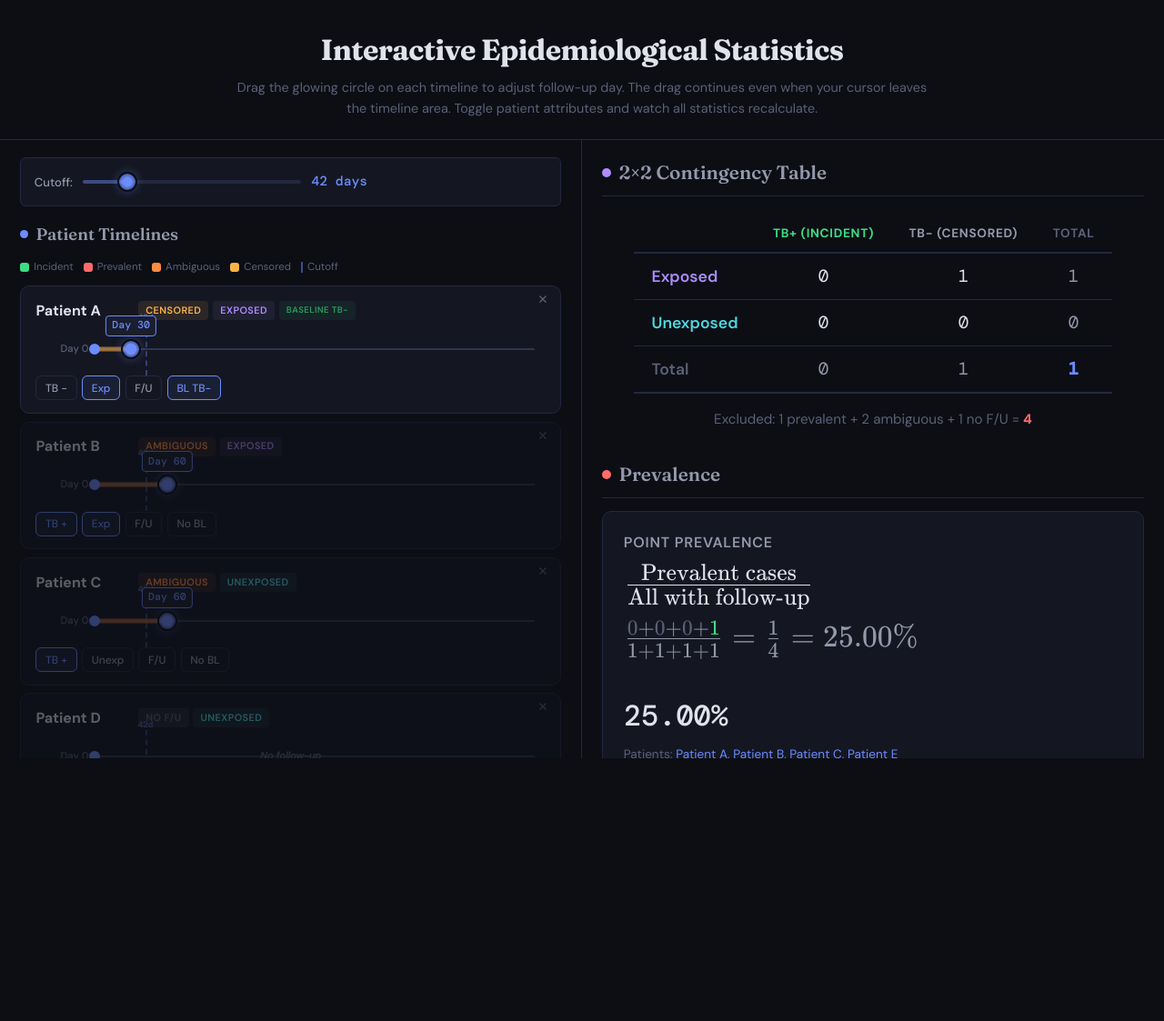
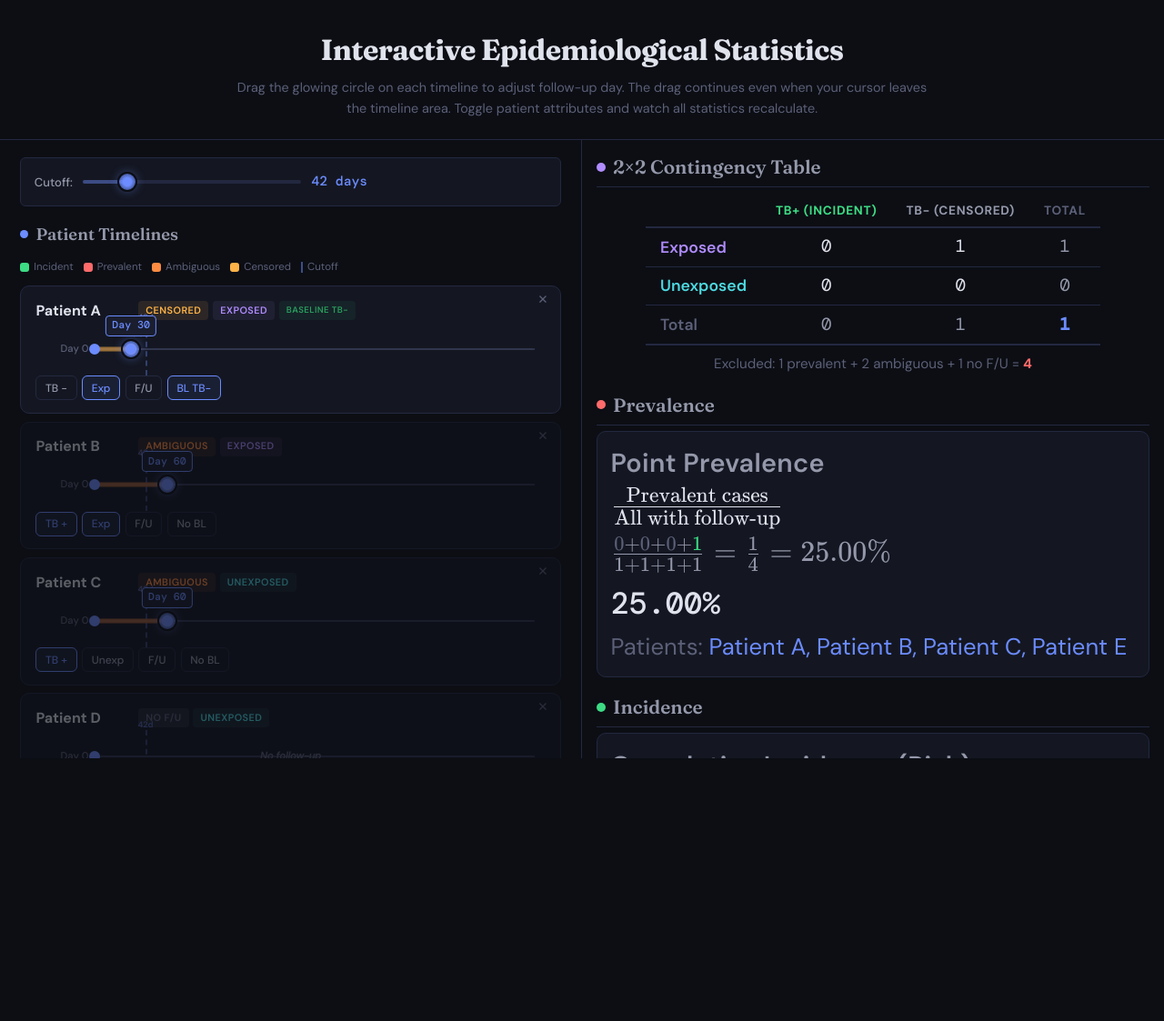
Before and after one commit to jun0404/epi-interactive-stats, a website: page public/index.html in a window 1280 px wide. Shown: the top 1123 px of the page at 91% size. Drawn offline with nearby package versions, Linux system fonts and the light colour scheme.

Commit message:
Unify font sizes across stat cards, compress all margins for compact view

```diff
--- a/public/index.html
+++ b/public/index.html
@@ -49,7 +49,7 @@ body.dragging-active *{cursor:grabbing!important}
 
 .panel-right{
   flex:1;min-width:0;
-  padding:1.2rem 1.4rem 3rem;
+  padding:0.8rem 1rem 2rem;
   overflow-y:auto;height:calc(100vh - 120px);
 }
 .panel-right::-webkit-scrollbar{width:5px}
@@ -133,32 +133,32 @@ body.dragging-active *{cursor:grabbing!important}
 .legend-item{display:flex;align-items:center;gap:0.3rem;font-size:0.72rem;color:var(--text3)}
 .legend-swatch{width:10px;height:10px;border-radius:3px;flex-shrink:0}
 
-.stats-grid{display:grid;grid-template-columns:repeat(auto-fill,minmax(420px,1fr));gap:0.9rem;margin-bottom:0.5rem}
-.stat-card{background:var(--surface);border:1px solid var(--border);border-radius:var(--radius);padding:1.3rem 1.4rem;transition:all 0.2s;display:flex;flex-direction:column;min-height:300px}
+.stats-grid{display:grid;grid-template-columns:repeat(auto-fill,minmax(420px,1fr));gap:0.5rem;margin-bottom:0.3rem}
+.stat-card{background:var(--surface);border:1px solid var(--border);border-radius:var(--radius);padding:0.7rem 0.9rem;transition:all 0.2s;display:flex;flex-direction:column}
 .stat-card:hover{border-color:var(--border2);background:var(--surface2)}
 .stat-card.active{border-color:var(--accent);background:var(--accent-bg)}
-.stat-label{font-size:1rem;font-weight:600;color:var(--text2);text-transform:uppercase;letter-spacing:0.05em;margin-bottom:0.6rem}
-.stat-formula{margin-bottom:0.7rem}
-.stat-calc{margin-bottom:0.6rem;flex:1;overflow-x:auto}
-.calc-line{color:var(--text2);font-size:1.1rem;margin-bottom:0.25rem}
-.stat-value{font-family:var(--mono);font-size:2rem;font-weight:500;color:var(--text);margin-top:auto;padding-top:0.4rem}
-.stat-patients{font-size:0.85rem;color:var(--text3);margin-top:0.35rem}
+.stat-label{font-size:1.8rem;font-weight:600;color:var(--text2);letter-spacing:0.01em;margin-bottom:0.2rem}
+.stat-formula{margin-bottom:0.15rem}
+.stat-calc{margin-bottom:0.15rem;flex:1;overflow-x:auto}
+.calc-line{color:var(--text2);font-size:1.8rem;margin-bottom:0.1rem}
+.stat-value{font-family:var(--mono);font-size:2.1rem;font-weight:500;color:var(--text);padding-top:0.15rem}
+.stat-patients{font-size:1.6rem;color:var(--text3);margin-top:0.1rem}
 .stat-patients span{color:var(--accent)}
 
-.katex{font-size:2.3rem!important}
-.stat-card .stat-formula .katex{font-size:2.3rem!important}
-.calc-line .katex{font-size:2.1rem!important}
+.katex{font-size:2.1rem!important}
+.stat-card .stat-formula .katex{font-size:2.1rem!important}
+.calc-line .katex{font-size:2rem!important}
 
-.table-2x2{width:auto;min-width:420px;border-collapse:collapse;margin:0.4rem auto;font-size:1.1rem}
-.table-2x2 th,.table-2x2 td{padding:0.6rem 1.2rem;border-bottom:1px solid var(--border);text-align:center}
+.table-2x2{width:auto;min-width:420px;border-collapse:collapse;margin:0.2rem auto;font-size:1.1rem}
+.table-2x2 th,.table-2x2 td{padding:0.35rem 1rem;border-bottom:1px solid var(--border);text-align:center}
 .table-2x2 th{font-size:0.85rem;font-weight:700;text-transform:uppercase;letter-spacing:0.05em;color:var(--text3);border-bottom:2px solid var(--border)}
 .table-2x2 td.lc{text-align:left;font-weight:600}
 .table-2x2 td.m{font-family:var(--mono);font-size:1.2rem}
 .table-2x2 tr:last-child td{border-bottom:2px solid var(--border)}
-.excluded-note{text-align:center;font-size:0.95rem;color:var(--text3);margin-top:0.6rem}
+.excluded-note{text-align:center;font-size:0.95rem;color:var(--text3);margin-top:0.3rem}
 
-.r-section{margin-bottom:2rem}
-.r-section-title{font-family:var(--display);font-size:1.3rem;font-weight:600;color:var(--text2);margin-bottom:0.9rem;display:flex;align-items:center;gap:0.5rem;padding-bottom:0.5rem;border-bottom:1px solid var(--border)}
+.r-section{margin-bottom:1rem}
+.r-section-title{font-family:var(--display);font-size:1.3rem;font-weight:600;color:var(--text2);margin-bottom:0.4rem;display:flex;align-items:center;gap:0.5rem;padding-bottom:0.3rem;border-bottom:1px solid var(--border)}
 .r-section-title .dot{width:10px;height:10px;border-radius:50%}
 </style>
 </head>
```
